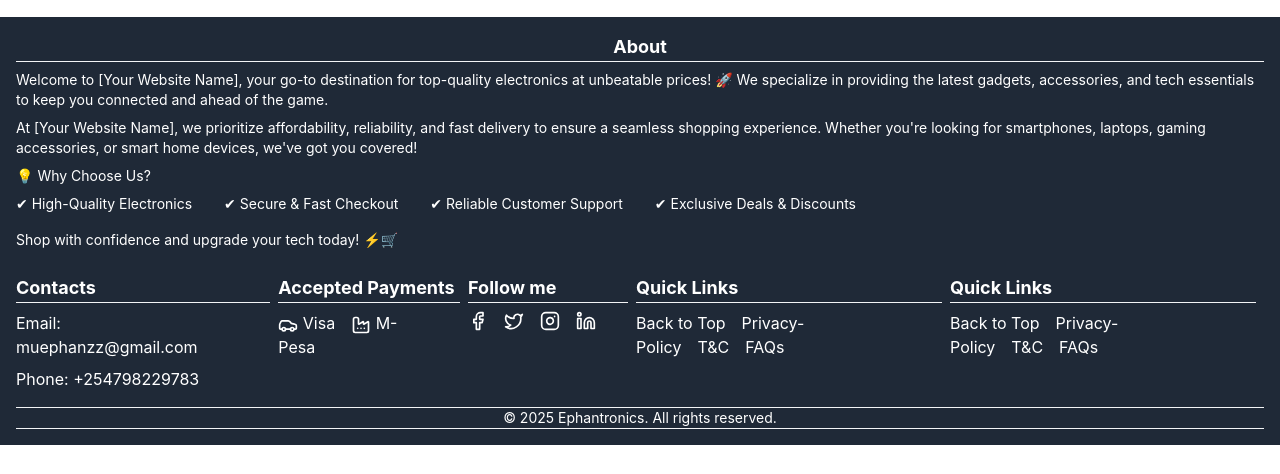
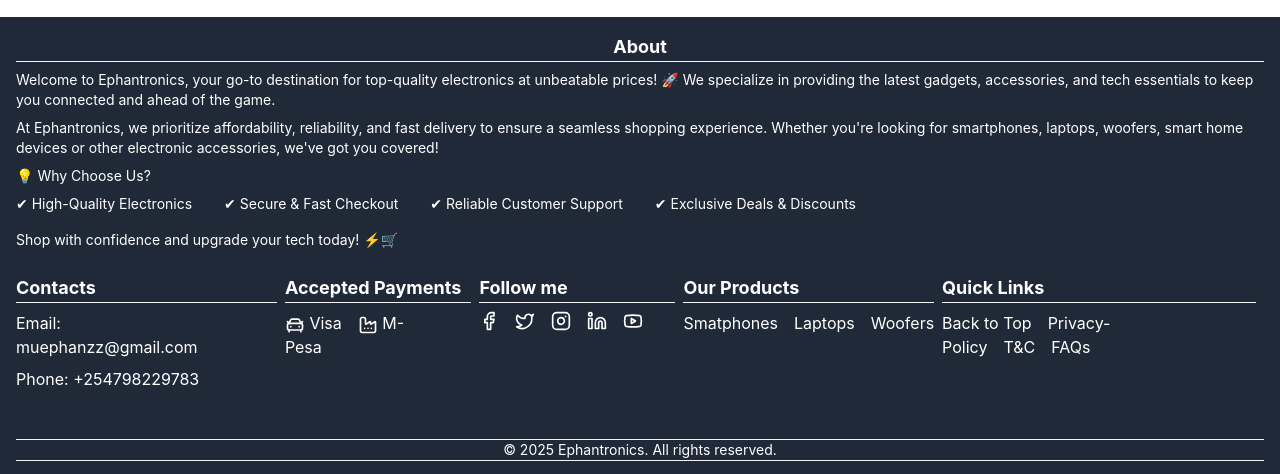
Before and after one commit to muephanzz/online-shopping, a Next.js app: page /cart in a window 1280 px wide. Shown: the part 759-1233 px from the top of the page. Before the commit the page ends 1204 px from the top, so only its background shows below. Built offline with nearby package versions, Linux system fonts and the light colour scheme; no server answers.

Commit message:
modifying menus

```diff
--- a/components/Footer.js
+++ b/components/Footer.js
@@ -1,17 +1,19 @@
 import Link from 'next/link';
-import { Facebook, Twitter, Instagram, Factory, Car, Linkedin } from 'lucide-react';
+import { Facebook, Twitter, Instagram, Factory, Car, Linkedin, Youtube, CarFront } from 'lucide-react';
 
 export default function Footer() {
   return (
     <footer className="bg-gray-800 text-white p-4">
-      <div>
+      <div id='about'>
         <h2 className="mb-2 text-center text-lg font-bold border-b border-gray-100">About</h2>
         <div className="mb-6 text-sm">
           <p>
-          Welcome to [Your Website Name], your go-to destination for top-quality electronics at unbeatable prices! 🚀 We specialize in providing the latest gadgets, accessories, and tech essentials to keep you connected and ahead of the game.
+          Welcome to Ephantronics, your go-to destination for top-quality electronics at unbeatable prices! 🚀
+          We specialize in providing the latest gadgets, accessories, and tech essentials to keep you connected and ahead of the game.
           </p>
           <p className="mt-2">
-          At [Your Website Name], we prioritize affordability, reliability, and fast delivery to ensure a seamless shopping experience. Whether you're looking for smartphones, laptops, gaming accessories, or smart home devices, we've got you covered!
+          At Ephantronics, we prioritize affordability, reliability, and fast delivery to ensure a seamless shopping experience.
+          Whether you're looking for smartphones, laptops, woofers, smart home devices or other electronic accessories, we've got you covered!
           </p>
           <h2 className="my-2">💡 Why Choose Us?</h2>
           <div className="max-w-7xl flex flex-2col md:flex-row">
@@ -32,7 +34,7 @@ export default function Footer() {
         <div className="mr-2">
           <h2 className="mb-2 text-lg font-bold border-b border-gray-100">Accepted Payments</h2>
           <p className="mb-2 mr-8">
-            <Car size={20} style={{display: "inline" }} /> Visa
+            <CarFront size={20} style={{display: "inline" }} /> Visa
             <Factory size={20} style={{display: "inline"}} className='ml-4'/> M-Pesa
           </p>
         </div>
@@ -51,15 +53,17 @@ export default function Footer() {
             <a href="https://instagram.com" target="_blank" rel="noopener noreferrer" className="hover:text-pink-400">
               <Linkedin size={20} />
             </a>
+            <a href="https://instagram.com" target="_blank" rel="noopener noreferrer" className="hover:text-pink-400">
+              <Youtube size={20} />
+            </a>
           </div>
         </div>
         <div className="mr-2">
-          <h2 className="mb-2 text-lg font-bold border-b border-gray-100">Quick Links</h2>
+          <h2 className="mb-2 text-lg font-bold border-b border-gray-100">Our Products</h2>
           <div className="block space-x-4 mb-4 md:mb-0">
-            <Link href="/" className="hover:text-blue-400">Back to Top</Link>
-            <Link href="/pivacy-policy" className="hover:text-blue-400">Privacy-Policy</Link>
-            <Link href="/t&c" className="hover:text-blue-400">T&C</Link>
-            <Link href="/FAQs" className="hover:text-blue-400">FAQs</Link>
+            <Link href="#smartphones" className="hover:text-blue-400">Smatphones</Link>
+            <Link href="#laptops" className="hover:text-blue-400">Laptops</Link>
+            <Link href="#woofers" className="hover:text-blue-400">Woofers</Link>
           </div>
         </div>
         <div className="mr-2">
@@ -72,8 +76,8 @@ export default function Footer() {
           </div>
         </div>
       </div>
-      <div className="text-center mb-4 md:mb-0 border-b border-t border-gray-100">
-        <p className=" text-sm">
+      <div className="text-center mb-4 md:mb-0">
+        <p className="mt-8 border-y border-gray-100 text-sm">
           &copy; {(new Date().getFullYear())} Ephantronics. All rights reserved.
         </p>
       </div>
--- a/components/Navbar.js
+++ b/components/Navbar.js
@@ -158,7 +158,7 @@ export default function Navbar() {
           <a href="#products" className="text-black-300 text-2 hover:text-grey block">
             Products
           </a>
-          <a href="#About" className="text-black-300 text-2 hover:text-grey block">
+          <a href="#about" className="text-black-300 text-2 hover:text-grey block">
             About
           </a>
           <a href="#contacts" className="text-black-300 text-2 hover:text-grey block">
@@ -172,6 +172,9 @@ export default function Navbar() {
         className={`fixed top-0 left-0 w-1/2 h-full bg-gray-800 z-40 space-y-4 md:hidden ${menuOpen ? 'block' : 'hidden'}`}
       >
         <h1 className="border-b border-white-100 pl-16 py-5 text-2xl font-bold text-blue-600">Ephantronics</h1>
+        <div style={{maxHeight: "1000vh", overflowY: "scroll"}}>
+        <div className='mb-2'>
+        <h1 className="border-b border-white-100  mb-2 pb-2 text-xl font-bold text-gray-400">Top Links</h1>
           <a href="/" className="text-gray-300 text-0.8xl hover:bg-gray-100 hover:text-gray-800 block" onClick={closeMenu}>
             <Home size={18} className="inline m-2" /> Home
           </a>
@@ -188,6 +191,35 @@ export default function Navbar() {
             <Contact size={18} className="inline m-2" /> Contacts
           </a>
         </div>
+        <div className='mb-2 py-2 border-y border-white-100'>
+        <h1 className="border-b border-white-100  mb-2 pb-2 text-xl font-bold text-gray-400">Nav Links</h1>
+          <a href="/" className="text-gray-300 text-0.8xl hover:bg-gray-100 hover:text-gray-800 block" onClick={closeMenu}>
+            <Home size={18} className="inline m-2" /> Home
+          </a>
+          <a href="#smartphones" className="text-gray-300 text-0.8xl hover:bg-gray-100 hover:text-gray-800 block" onClick={closeMenu}>
+            <Smartphone size={18} className="inline m-2" /> Smartphones
+          </a>
+          <a href="#laptops" className="text-gray-300 text-0.8xl hover:bg-gray-100 hover:text-gray-800 block" onClick={closeMenu}>
+            <Laptop size={18} className="inline m-2" /> Laptops
+          </a>
+          <a href="#about" className="text-gray-300 text-0.8xl hover:bg-gray-100 hover:text-gray-800 block" onClick={closeMenu}>
+            <PersonStanding size={18} className="inline m-2" /> About
+          </a>
+          <a href="#contacts" className="text-gray-300 text-0.8xl hover:bg-gray-100 hover:text-gray-800 block" onClick={closeMenu}>
+            <Contact size={18} className="inline m-2" /> Contacts
+          </a>
+          </div>
+        <div className='flex pb-2 border-b border-white-100'>
+          <a href="/privacy-policy" className="mx-2 text-gray-300 text-0.8xl hover:bg-gray-100 hover:text-gray-800 block" onClick={closeMenu}>
+            Privacy Policy
+          </a>
+          <p>--------</p>
+          <a href="/T&Cs" className="mx-2 text-gray-300 text-0.8xl hover:bg-gray-100 hover:text-gray-800 block" onClick={closeMenu}>
+            T&Cs
+          </a>
+        </div>
+        </div>
+      </div>
 
       {menuOpen && (
         <div onClick={closeMenu} className="left-0 right-0 bottom-0 z-30" />
--- a/pages/cart.js
+++ b/pages/cart.js
@@ -62,7 +62,7 @@ export default function Cart() {
         </div>
       ) : cartItems.length === 0 ? (
         <>
-          <img src="/cart.webp" alt="Empty Cart" className="mx-auto w-60 mb-4" />
+          <img src="/cart.jpg" alt="Empty Cart" className="mx-auto w-60 mb-4" />
           <p className="text-lg text-gray-600">Oooops! Your cart is empty.</p>
           <button
             onClick={() => router.push("/")}
```
Also changed, not shown: public/cart.jpg (added). Lines whose indentation alone changed are shown as unchanged.
